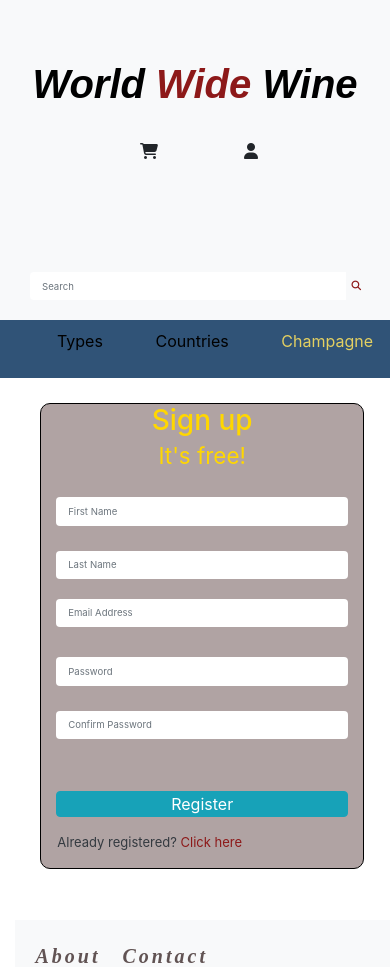
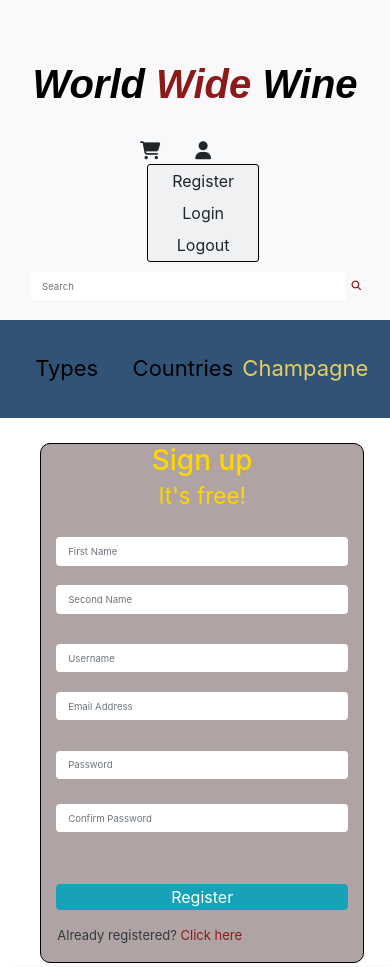
Before and after one commit to Code-Institute-Submissions/GiovanniSalvi-World_Wide_Wine_JulyResub, a Django app: page /accounts/signup/ in a window 390 px wide. Shown: the top 967 px of the page. Run offline with Django 3.2, Linux system fonts and the light colour scheme; lists and menus that the app fills with data are empty; parts of the project's set-up code (start-up, migrations or seed data) failed here and were passed over; some libraries are stand-ins or nearby versions.

Commit message:
setup login/signup allauth functionality

```diff
--- a/World_Wide_Wine/settings.py
+++ b/World_Wide_Wine/settings.py
@@ -101,7 +101,9 @@
 ACCOUNT_SIGNUP_EMAIL_ENTER_TWICE = True
 ACCOUNT_USERNAME_MIN_LENGTH = 2
 LOGIN_URL = '/accounts/login/'
-LOGIN_REDIRECT_URL = '/'
+LOGIN_REDIRECT_URL = '/success'
+#LOGOUT_URL = '/account/logout/'
+#LOGOUT_REDIRECT_URL = '/'
 
 WSGI_APPLICATION = 'World_Wide_Wine.wsgi.application'
 
--- a/static/css/base.css
+++ b/static/css/base.css
@@ -17,23 +17,25 @@
     background-size: contain;
     float: left;
 }
-.dropdown-menu{
+.dropdown-menu {
     position: absolute;
-    top: 38%;
-    left: 55%;
     display: none;
     float: left;
     min-width: 10rem;
-    padding: .5rem 0;
-    margin: .125rem 0 0;
+    margin: 0.2rem 0 0;
     font-size: 1rem;
-    color: #212529;
+    color: #3d546b;
     text-align: left;
     list-style: none;
-    background-color: #fff;
+    background-color: #305377;
     background-clip: padding-box;
-    border: 1px solid rgba(0,0,0,.15);
-    border-radius: .25rem;
+    border: none;
+}
+.dropdown-toggle::after {
+    border: none;
+}
+.dropdown.show{
+    color:black;
 }
 .index_text{
     width: 50%;
@@ -92,11 +94,10 @@
     transition: 0.2s;
 }
 .sparkling{
-    color:rgb(228, 208, 97);
-    pointer-events: none;
+    color:rgb(228, 208, 97)!important;
 }
 .sparkling:hover {
-    color: #ffc107;
+    color: #ffc107!important;
     opacity: 0.9;
     transition: 0.2s;
 }
@@ -120,6 +121,17 @@
 .navbar-nav{
     text-align: center;
     word-spacing: 10px;
+}
+.list{
+    border: 0.5px black solid;
+    text-align: center;
+}
+.list:hover {
+    background-color: #003975ce;
+}
+.list a {
+    color: black;
+    cursor: pointer;
 }
 .box{
     display:grid;
@@ -302,9 +314,6 @@
     font-size: 12px;
     margin-left: 2%;
 }
-.show{
-    max-height: 2.5em;
-}
 .contact-text{
     height: min-content;
     line-height: 2;
@@ -320,9 +329,16 @@
 .cart{
     float: right;
 }
-.fa-shopping-cart:active{
+.fa-shopping-cart:hover {
+    color: rgb(26, 145, 153);
+    transition-duration: 0.5s;
+}
+.fa-shopping-cart:active {
     color: rgb(30, 107, 112);
     transition-duration: 0s;
+}
+.fa {
+    font-size: large;
 }
 .register_form {
     border: 1px solid black;
@@ -375,7 +391,21 @@
 #login-form{
     margin-top: 3.5em;
 }
-
+.dropdown-toggle {
+    white-space: nowrap;
+    font-size: 22px;
+    color: black;
+}
+.dropdown-toggle:hover {
+    color: #b4101d;
+    text-decoration: none;
+}
+.menu-list{
+    max-height: none;
+    border: 0.3px black solid;
+    border-radius: 3px;
+    background-color: #7c899612;
+}
 @media only screen and (max-width: 900px) {
   .index_image {
     width: 100%;
@@ -512,11 +542,6 @@
   .navbar-collapse {
     font-size: 10px;
     position: relative;
-  }
-}
-@media only screen and (max-width: 580px) {
-  .container-fluid {
-    height:60em;
   }
 }
 @media only screen and (max-width: 480px) {
@@ -716,3 +741,14 @@
     max-width: 12em;
   }
 }
+
+@media only screen and (max-width: 990px) {
+  .navbar  {
+    flex-wrap:unset;
+  }
+}
+@media only screen and (max-width: 590px) {
+  .container-fluid li  {
+    height:unset!important;
+  }
+}
--- a/templates/allauth/account/login.html
+++ b/templates/allauth/account/login.html
@@ -12,9 +12,8 @@
     <div class="row lg_form">
 	<div class="logo"><p>Sign In</p></div>
 	<div class="login-form-1">
-		<form id="login-form" class="text-left">
+		<form id="login-form" class="text-left" action="{% url 'account_login' %}">
 			<div class="login-form-main-message"></div>
-			<div class="main-login-form">
 				<div class="login-group">
 					<div class="form-group">
 						<label for="lg_username" class="sr-only">Username</label>
@@ -25,11 +24,10 @@
 						<input type="password" class="form-control" id="lg_password" name="lg_password" placeholder="password">
 					</div>
 
-				<input type="Submit" value="login" class="login-button btn btn-info">
+				<input type="Submit" value="login" class="login-button btn btn-info" href="{% url 'home' %}">
 			</div>
 			<div class="etc-login-form">
 				<p class="text-dark">forgot your password? <a style="color:rgb(141, 25, 25);text-decoration: none;" href="{% url 'account_reset_password' %}">click here</a></p>
-
 			</div>
         </form>
       </div>
--- a/templates/allauth/account/logout.html
+++ b/templates/allauth/account/logout.html
@@ -1,6 +1,6 @@
-{% extends "account/base.html" %}
+{% extends "base.html" %}
+{% load static %}
 
-{% load i18n %}
 
 {% block head_title %}{% trans "Sign Out" %}{% endblock %}
 
@@ -9,7 +9,7 @@
 
 <p>{% trans 'Are you sure you want to sign out?' %}</p>
 
-<form method="post" action="{% url 'account_logout' %}">
+<form method="post">
   {% csrf_token %}
   {% if redirect_field_value %}
   <input type="hidden" name="{{ redirect_field_name }}" value="{{ redirect_field_value }}"/>
--- a/templates/allauth/account/signup.html
+++ b/templates/allauth/account/signup.html
@@ -24,16 +24,19 @@
                             <div class="row">
 			    				<div class="col-xs-6 col-sm-6 col-md-6">
 			    				<div class="form_group">
-			                <input type="text" name="first_name" id="first_name" class="form-control input-sm" placeholder="First Name">
+			                    <input type="text" name="firstname" id="first_name" class="form-control input-sm" placeholder="First Name">
 			    				</div>
                                 </div>
+			    			<div class="col-sm-6 signup_form">
+			    				<input type="text" name="secondname" id="second_name" class="form-control input-sm" placeholder="Second Name">
+                            </div>
+                            </div>
+			    			<div class="row">
 			    				<div class="col-xs-6 col-sm-6 col-md-6">
 			    					<div class="form_group">
-			    						<input type="text" name="last_name" id="last_name" class="form-control input-sm" placeholder="Last Name">
+			                <input type="text" name="username" id="username" class="form-control input-sm" placeholder="Username">
 			    					</div>
                                 </div>
-
-
 			    			    <div class="col-sm-6 signup_form">
 			    				<input type="email" name="email" id="email" class="form-control input-sm" placeholder="Email Address">
 			    			</div>
--- a/templates/base.html
+++ b/templates/base.html
@@ -45,13 +45,14 @@
                 </a>
             </div>
             <div class="col-12 my-auto py-lg-0 text-black">
-                    <ul style="outline: none!important;" class="icon menu-icon dropdown">
-                        <button class="btn account" type="button"               data-toggle="dropdown" id="dropdownMenu1"    aria-haspopup="true" aria-expanded="false"><a class=" btn btn-md rounded-0"><span class="myAccount">MyAccount</span><i class="fa fa-user" aria-hidden="true"></i></a>
-                        </button>
-                            <div class="dropdown-menu"     aria-labelledby="dropdownMenu1" style="max-height:none">
+                    <ul class="dropdown-menu icon menu-icon">
+                        <button class="btn account" type="button"               data-toggle="dropdown-item"  aria-expanded="false"><a href="#" class=" btn btn-md rounded-0"><span class="myAccount">MyAccount</span> <i class="fa fa-user" aria-hidden="true"></i></a>
+                            <div class="dropdown menu-list"      style="max-height:none">
                                 <li><a href="{% url 'account_signup' %}" class="dropdown-item">Register</a></li>
                                 <li><a href="{% url 'account_login' %}" class="dropdown-item">Login</a></li>
+                                <li><a href="{% url 'account_logout' %}" class="dropdown-item">Logout</a></li>
                             </div>
+                        </button>
                     </ul>
                     <ul class="icon menu-icon">
                         <button class="btn cart" type="button"><a class=" btn btn-md rounded-0"><i class="fa fa-shopping-cart" aria-hidden="true"></i></a></button>
@@ -76,31 +77,48 @@
 
 <div style="line-height: 5em;">
    <div class="row">
-    <nav class="col navbar navbar-expand-md" style="background-color:#305377;">
-            <div class="navbar-collapse" style="line-height: 2em;">
-               <ul class="nav-item active">
-               <button class="btn" type="button" data-toggle="collapse" data-target=".collapse" aria-expanded="false"><a style="color:black" class="nav-link " href="#">Types</a></button>
-                  <li class="collapse"><a style="text-decoration: none;" class="text-light" href="#">White</a></li>
-                  <li class="collapse"><a style="text-decoration: none;" class="text-light" href="#">Red</a></li>
-                  <li class="collapse"><a style="text-decoration: none;" class="text-light" href="#">Rose'</a></li>
+    <nav class="col navbar navbar-expand-lg" style="background-color:#305377;">
+        <div class="container-fluid navbar_list" style="justify-content: center;">
+            <li class="dropdown">
+            <a data-toggle="dropdown" class="dropdown-toggle" href="#">Types </a>
+            <ul class="dropdown-menu" style="position: absolute;
+    left: -3.2em;">
+              <li class="list">
+                <a href="#">White<i class="icon-arrow-right"></i></a>
+              </li>
+              <li class="list"><a href="#">Red</a></li>
+              <li class="list"><a href="#">Rose'</a></li>
+              <li class="divider"></li>
             </ul>
+            </li>
         </div>
-            <div class="navbar-collapse" style="line-height: 2em;">
-               <ul class="nav-item active">
-               <button class="btn" type="button" data-toggle="collapse" data-target=".collapse" aria-expanded="false"><a style="color:black" class="nav-link" href="#">Countries</a></button>
-                  <li class="collapse"><a style="text-decoration: none;" class="text-light " href="#">US</a></li>
-                  <li class="collapse"><a style="text-decoration: none;" class="text-light" href="#">France</a></li>
-                  <li class="collapse"><a style="text-decoration: none;" class="text-light" href="#">Italy</a></li>
+            <div class="container-fluid" style="justify-content: center;">
+            <li class="dropdown">
+            <a data-toggle="dropdown" class="dropdown-toggle" href="#">Countries</a>
+            <ul class="dropdown-menu" style="position: absolute;
+    left: -2.3em;">
+              <li class="list">
+                <a href="#">US<i class="icon-arrow-right"></i></a>
+              </li>
+              <li class="list"><a href="#">France</a></li>
+              <li class="list"><a href="#">Italy</a></li>
+              <li class="divider"></li>
             </ul>
+            </li>
         </div>
-            <div class="navbar-collapse" style="line-height: 2em;">
-               <ul class="nav-item active">
-               <button class="btn" type="button" data-toggle="collapse" data-target=".collapse" aria-expanded="false"><a    class="nav-link sparkling" href="#">Champagne
-               </a></button>
-                    <li class="collapse"><a style="text-decoration: none;" class="text-light" href="#">Blanc de Noirs</a></li>
-                    <li class="collapse"><a style="text-decoration: none;" class="text-light" href="#">Blanc de Blancs</a></li>
-                    <li class="collapse"><a style="text-decoration: none;" class="text-light" href="#">Brut</a></li>
+            <div class="container-fluid" style="justify-content: center;">
+            <li class="dropdown">
+            <a data-toggle="dropdown" class="dropdown-toggle sparkling" href="#">Champagne</a>
+            <ul class="dropdown-menu" style="position: absolute;
+    left: -1.3em;">
+              <li class="list">
+                <a href="#">Blanc de Noirs<i class="icon-arrow-right"></i></a>
+              </li>
+              <li class="list"><a href="#">Blac de blancs</a></li>
+              <li class="list"><a href="#">Brut</a></li>
+              <li class="divider"></li>
             </ul>
+            </li>
         </div>
     </nav>
     </div>
```
Lines whose indentation alone changed are shown as unchanged.
